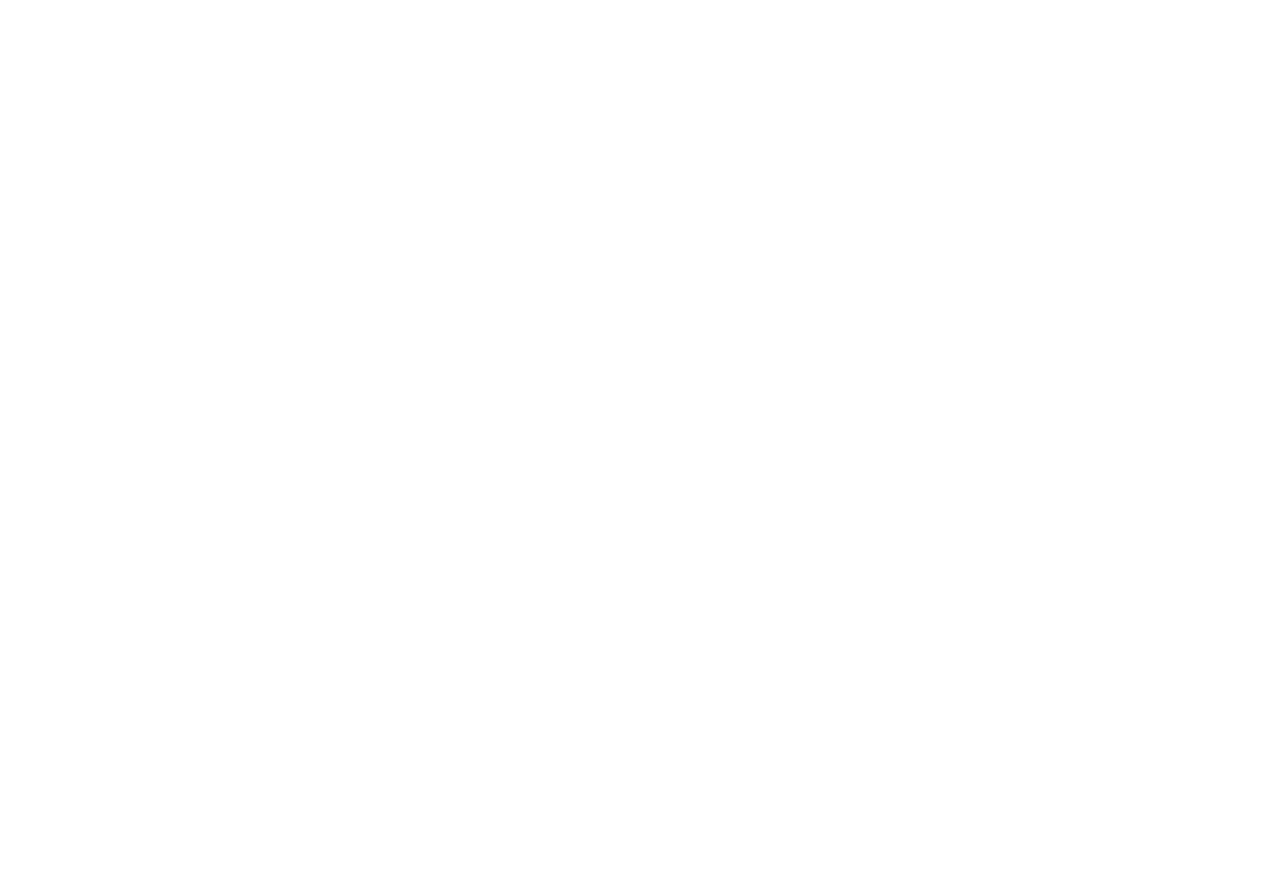
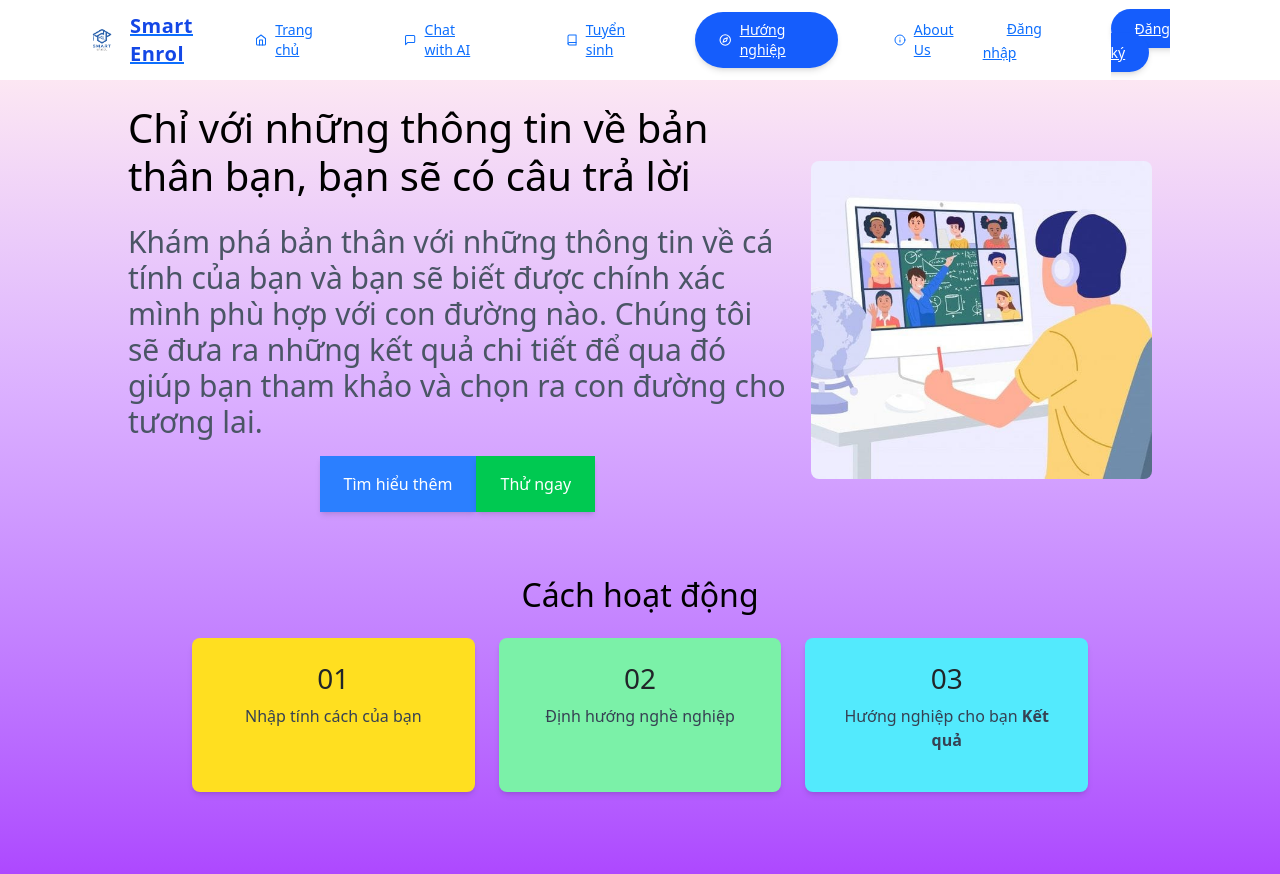
Before and after one commit to ToRiTheBlackCat/SmartEnrol_FE, a React (Vite) app in the folder SmartEnroll_FE/: page /career-guidance in a window 1280 px wide. Before the commit this address had no page. Shown: the top 874 px of the page. Before the commit the page ends 800 px from the top, so only its background shows below. Built offline with nearby package versions, Linux system fonts and the light colour scheme.

Commit message:
Create CareetGuidance page

```diff
--- a/SmartEnroll_FE/src/App.tsx
+++ b/SmartEnroll_FE/src/App.tsx
@@ -17,6 +17,7 @@
 import AIFeaturesPage from "./Page/AIFeaturesPage";
 import UserManagement from "./Page/Admin/Pages/UserManagement";
 import ChatManagement from "./Page/Admin/Pages/ChatManagement";
+import CareerGuidancePage from "./Page/CareerGuidancePage";
 
 const App: React.FC = () => {
   return (
@@ -30,6 +31,7 @@
         <Route path="/register" element={<RegisterPage/>}/>
         <Route path="/chatbot" element={<ChatbotPage/>} />
         <Route path="/ai-features" element={<AIFeaturesPage/>} />
+        <Route path="/career-guidance" element={<CareerGuidancePage/>}/>
 
         {/* Admin Routes */}
         <Route path="/admin" element={<AdminLayout />}>
--- a/SmartEnroll_FE/src/Components/HomePage/Header.tsx
+++ b/SmartEnroll_FE/src/Components/HomePage/Header.tsx
@@ -45,7 +45,7 @@
     { path: '/', label: 'Trang chủ', icon: FiHome },
     { path: '/chat-with-ai', label: 'Chat with AI', icon: FiMessageSquare },
     { path: '/tuyển-sinh', label: 'Tuyển sinh', icon: FiBook },
-    { path: '/hướng-nghiệp', label: 'Hướng nghiệp', icon: FiCompass },
+    { path: '/career-guidance', label: 'Hướng nghiệp', icon: FiCompass },
     { path: '/about-us', label: 'About Us', icon: FiInfo },
   ];
 
--- /dev/null
+++ b/SmartEnroll_FE/src/Page/CareerGuidancePage.tsx
@@ -0,0 +1,63 @@
+import React from "react";
+import Header from "../Components/HomePage/Header";
+import image from "../assets/CareerGuidance.png";
+
+const CareerGuidancePage: React.FC = () => {
+  return (
+    <>
+    <Header/>
+    <div className="mt-20 min-h-screen bg-gradient-to-b from-pink-100 to-purple-500 p-6">
+      {/* Main Content */}
+      <div className="max-w-5xl mx-auto flex">
+        {/* Left Content */}
+        <div className="flex-1 pr-6">
+          <h1 className="font-bold text-black text-5xl  mb-4">
+            Chỉ với những thông tin về bản thân bạn, bạn sẽ có câu trả lời
+          </h1>
+          <p className="text-gray-600 text-3xl mb-6">
+            Khám phá bản thân với những thông tin về cá tính của bạn và bạn sẽ biết
+            được chính xác mình phù hợp với con đường nào. Chúng tôi sẽ đưa ra những
+            kết quả chi tiết để qua đó giúp bạn tham khảo và chọn ra con đường cho tương lai.
+          </p>
+
+          {/* Buttons */}
+          <div className="flex justify-center space-x-6 mb-6">
+            <button className="px-6 py-3 bg-blue-500 text-white rounded-full shadow-md hover:bg-blue-600 transition">
+                Tìm hiểu thêm
+            </button>
+            <button className="px-6 py-3 bg-green-500 text-white rounded-full shadow-md hover:bg-green-600 transition">
+                Thử ngay
+            </button>
+          </div>
+        </div>
+
+        {/* Right Content (Image) */}
+        <div className="flex justify-center items-center w-1/3">
+          <img src={image} alt="Hình minh họa" className="w-full rounded-lg" />
+        </div>
+      </div>
+
+      {/* Steps Section */}
+      <div className="text-center mt-10">
+        <h2 className="text-2xl font-semibold text-black mb-4">Cách hoạt động</h2>
+        <div className="grid grid-cols-3 gap-6 max-w-4xl mx-auto">
+          <div className="bg-yellow-300 p-6 rounded-lg shadow-md">
+            <h3 className="text-lg font-bold">01</h3>
+            <p className="text-gray-700">Nhập tính cách của bạn</p>
+          </div>
+          <div className="bg-green-300 p-6 rounded-lg shadow-md">
+            <h3 className="text-lg font-bold">02</h3>
+            <p className="text-gray-700">Định hướng nghề nghiệp</p>
+          </div>
+          <div className="bg-cyan-300 p-6 rounded-lg shadow-md">
+            <h3 className="text-lg font-bold">03</h3>
+            <p className="text-gray-700">Hướng nghiệp cho bạn <span className="font-semibold">Kết quả</span></p>
+          </div>
+        </div>
+      </div>
+    </div>
+    </>
+  );
+};
+
+export default CareerGuidancePage;
--- a/SmartEnroll_FE/src/Service/api.tsx
+++ b/SmartEnroll_FE/src/Service/api.tsx
@@ -2,7 +2,7 @@
 import axios, { AxiosError } from "axios";
 import { User } from "./type";
 
-const API_URL = "https://smartenrol.azurewebsites.net/api";
+const API_URL = "https://smartenrol2.azurewebsites.net/api";
 
 export const useAuth = () => {
   const [User, setUser] = useState<User | null>(null);
```
Also changed, not shown: SmartEnroll_FE/src/assets/CareerGuidance.png (added).
